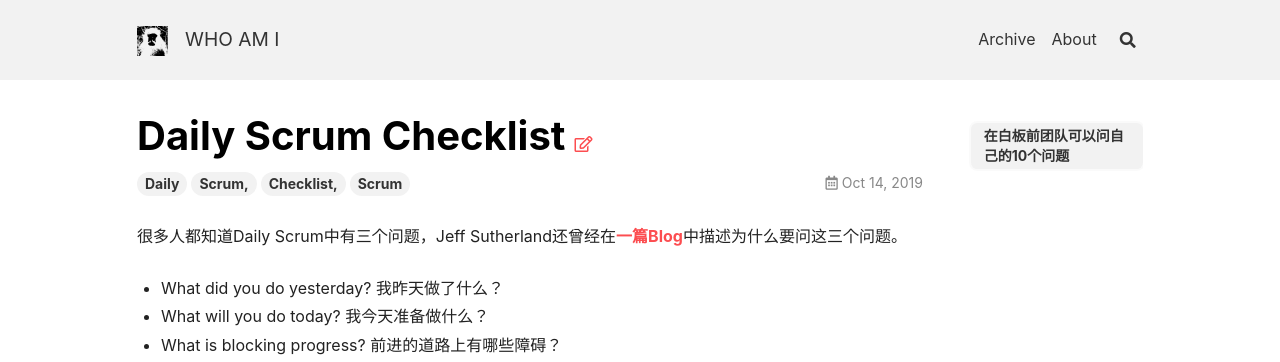
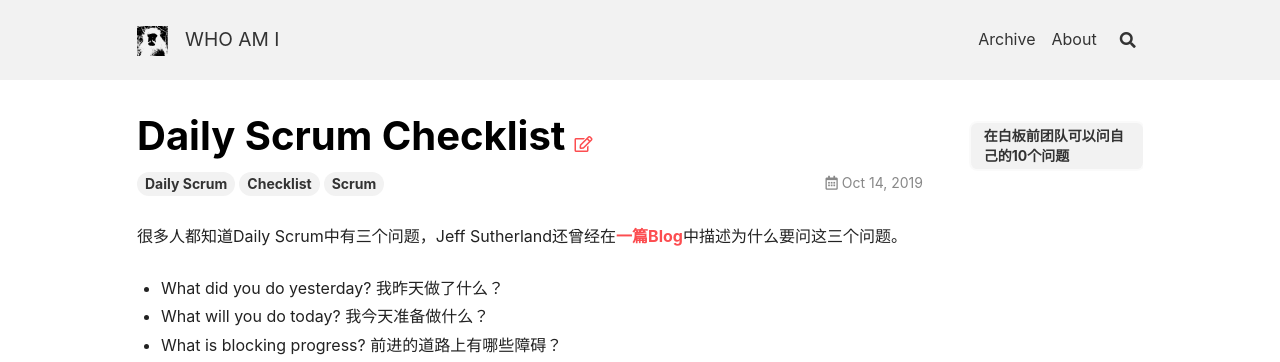
Before and after one commit to wjmmx/wjmmx.github.io, a Jekyll site: the page built from _posts/2019-10-14-Checklist_in_DailyScrum.md, in a window 1280 px wide. Shown: the top 362 px of the page. Built offline with Jekyll 4.4.1, drawn with Linux system fonts in a browser that asks for light colours; nearby versions of some CDN libraries; comment, search, counter and statistics services are not loaded.

Commit message:
update tags

```diff
--- a/_posts/2019-10-14-Checklist_in_DailyScrum.md
+++ b/_posts/2019-10-14-Checklist_in_DailyScrum.md
@@ -1,7 +1,10 @@
 ---
 title: Daily Scrum Checklist
 key: 20191014
-tags: Daily Scrum, Checklist, Scrum
+tags:
+- Daily Scrum
+- Checklist
+- Scrum
 ---
 
 很多人都知道Daily Scrum中有三个问题，Jeff Sutherland还曾经在[一篇Blog](https://www.scruminc.com/why-three-questions-in-daily-scrum/)中描述为什么要问这三个问题。
```
